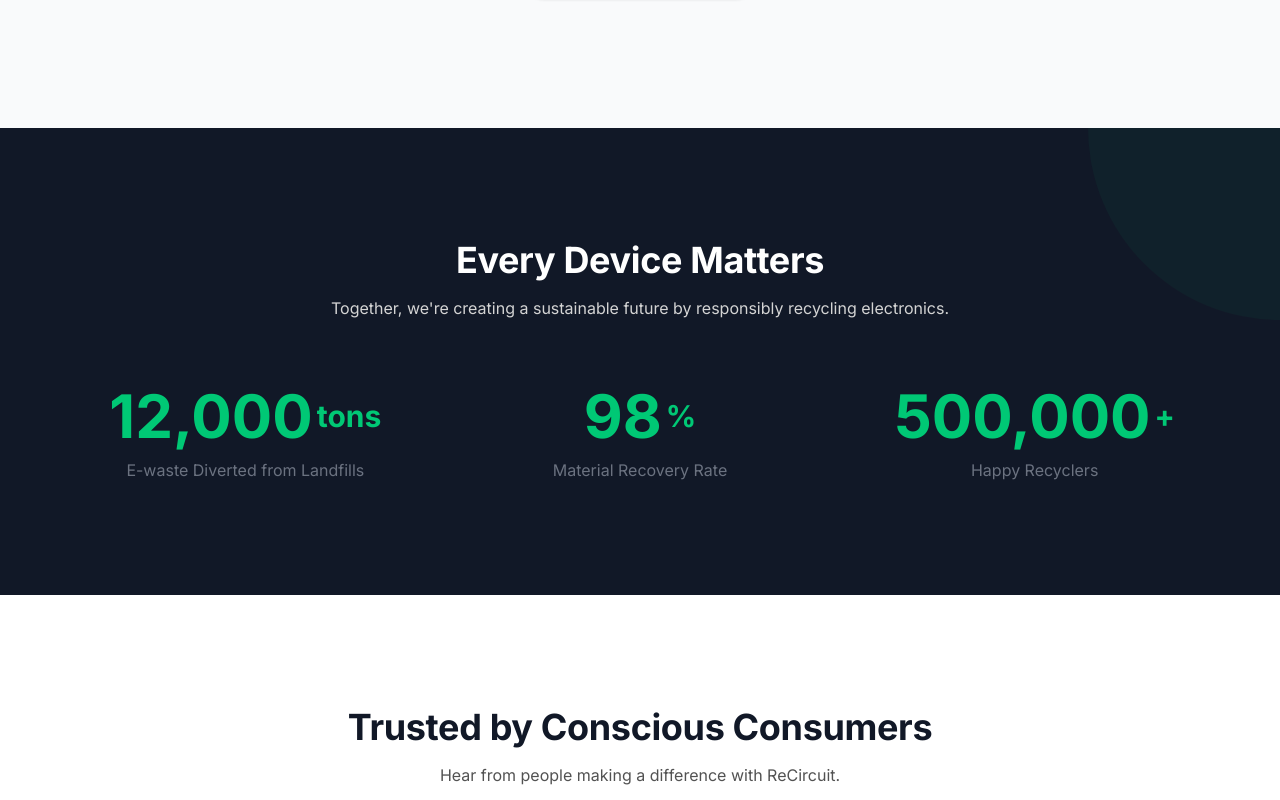
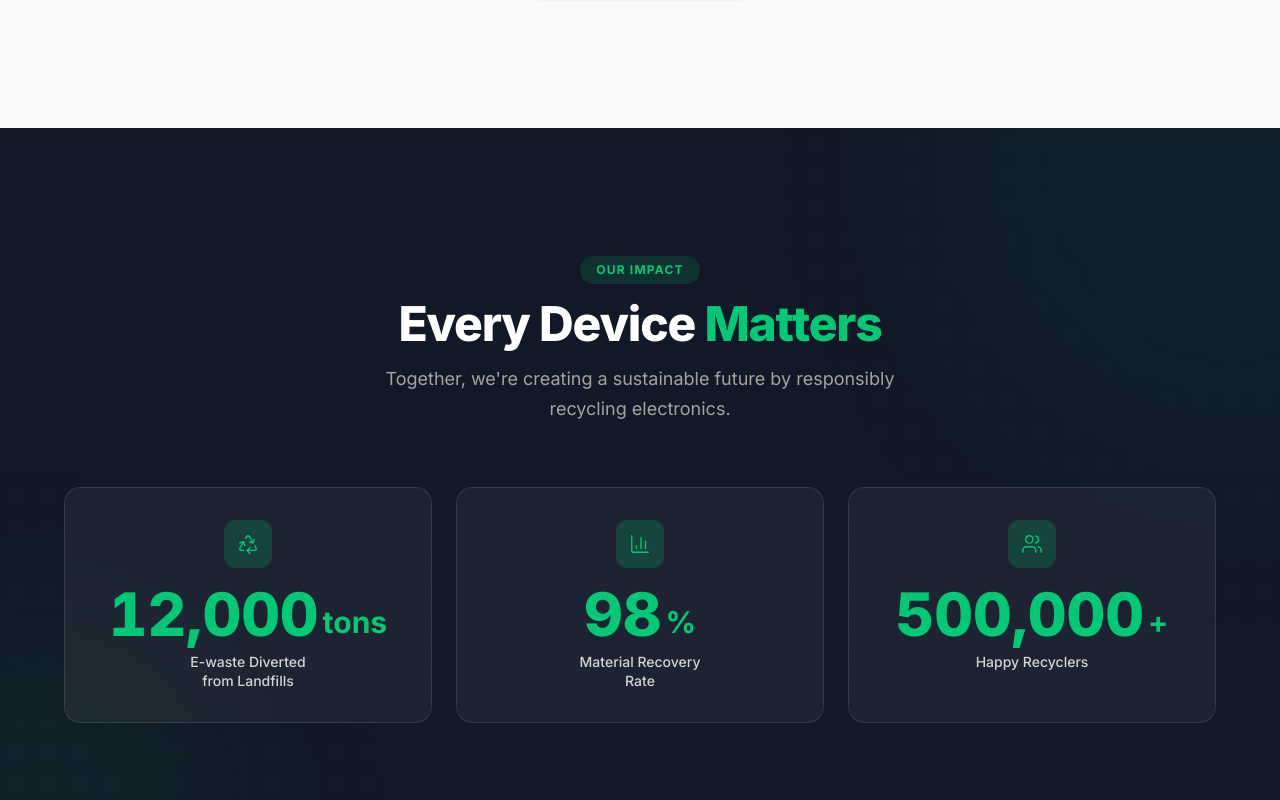
Before and after one commit to nirjalguragainofficial-hash/ReCircuit-Frontend, a React (Vite) app: page / in a window 1280 px wide. Shown: the part 4160-4960 px from the top of the page. Built offline with nearby package versions, Linux system fonts and the light colour scheme.

Commit message:
feat: add Impact section with animated CountUpStat component

```diff
--- a/src/components/CountUpStat.jsx
+++ b/src/components/CountUpStat.jsx
@@ -1,6 +1,6 @@
 import { useEffect, useRef, useState } from 'react';
 
-export function CountUpStat({ number, unit, label }) {
+export function CountUpStat({ number, unit, label, icon: Icon }) {
   const [displayNumber, setDisplayNumber] = useState(0);
   const ref = useRef(null);
   const [isVisible, setIsVisible] = useState(false);
@@ -11,23 +11,17 @@ export function CountUpStat({ number, unit, label }) {
         setIsVisible(true);
       }
     }, { threshold: 0.1 });
-
-    if (ref.current) {
-      observer.observe(ref.current);
-    }
-
+    if (ref.current) observer.observe(ref.current);
     return () => observer.disconnect();
   }, [isVisible]);
 
   useEffect(() => {
     if (!isVisible) return;
-
     const numValue = parseInt(number.replace(/\D/g, ''));
     const duration = 2000;
     const steps = 60;
     const increment = numValue / steps;
     let current = 0;
-
     const timer = setInterval(() => {
       current += increment;
       if (current >= numValue) {
@@ -37,17 +31,21 @@ export function CountUpStat({ number, unit, label }) {
         setDisplayNumber(Math.floor(current));
       }
     }, duration / steps);
-
     return () => clearInterval(timer);
   }, [isVisible, number]);
 
   return (
-    <div ref={ref} className="text-center">
-      <div className="flex items-center justify-center gap-1">
-        <span className="text-5xl md:text-6xl font-bold text-accent">{displayNumber.toLocaleString()}</span>
-        <span className="text-2xl md:text-3xl font-bold text-accent">{unit}</span>
+    <div ref={ref} className="group flex flex-col items-center text-center p-8 bg-white/5 border border-white/10 rounded-2xl backdrop-blur-sm hover:bg-white/10 transition-all duration-300">
+      {Icon && (
+        <div className="w-12 h-12 bg-accent/20 rounded-xl flex items-center justify-center mb-4 group-hover:scale-110 transition-transform duration-300">
+          <Icon size={22} className="text-accent" strokeWidth={1.5} />
+        </div>
+      )}
+      <div className="flex items-end gap-1 mb-2">
+        <span className="text-5xl md:text-6xl font-extrabold text-accent tabular-nums">{displayNumber.toLocaleString()}</span>
+        <span className="text-2xl md:text-3xl font-bold text-accent mb-1">{unit}</span>
       </div>
-      <p className="text-neutral-500 text-body mt-3 max-w-xs mx-auto">{label}</p>
+      <p className="text-neutral-300 text-sm font-medium leading-snug max-w-[140px] mx-auto">{label}</p>
     </div>
   );
 }
--- a/src/components/Impact.jsx
+++ b/src/components/Impact.jsx
@@ -1,31 +1,40 @@
 import { CountUpStat } from './CountUpStat';
 import { stats } from '../data/mockData';
+import { Recycle, BarChart3, Users } from 'lucide-react';
+
+const statIcons = [Recycle, BarChart3, Users];
 
 export function Impact() {
   return (
-    <section className="bg-neutral-900 py-20 md:py-28 text-white relative overflow-hidden">
-      {/* Decorative accent */}
-      <div className="absolute top-0 right-0 w-96 h-96 bg-accent/5 rounded-full -mr-48 -mt-48"></div>
+    <section className="relative bg-neutral-900 py-24 md:py-32 overflow-hidden">
+      {/* Decorative elements */}
+      <div className="absolute top-0 right-0 w-[600px] h-[600px] bg-accent/5 rounded-full blur-[100px] -mr-64 -mt-64 pointer-events-none"></div>
+      <div className="absolute bottom-0 left-0 w-[400px] h-[400px] bg-primary/10 rounded-full blur-[80px] -ml-40 -mb-40 pointer-events-none"></div>
 
-      <div className="max-w-container mx-auto px-gutter relative z-10">
+      {/* Grid dot background */}
+      <div className="absolute inset-0 opacity-[0.04]" style={{ backgroundImage: 'radial-gradient(#00c875 1px, transparent 1px)', backgroundSize: '32px 32px' }}></div>
+
+      <div className="relative max-w-[1200px] mx-auto px-6 z-10">
         {/* Section header */}
         <div className="text-center mb-16">
-          <h2 className="text-display md:text-4xl font-bold mb-4">
-            Every Device Matters
+          <span className="inline-block px-4 py-1.5 bg-accent/15 text-accent text-xs font-bold uppercase tracking-widest rounded-full mb-4">Our Impact</span>
+          <h2 className="text-4xl md:text-5xl font-extrabold text-white mb-4 tracking-tight">
+            Every Device <span className="text-accent">Matters</span>
           </h2>
-          <p className="text-body text-neutral-300 max-w-2xl mx-auto">
+          <p className="text-lg text-neutral-400 max-w-xl mx-auto leading-relaxed">
             Together, we're creating a sustainable future by responsibly recycling electronics.
           </p>
         </div>
 
         {/* Stats grid */}
-        <div className="grid grid-cols-1 md:grid-cols-3 gap-12 md:gap-8">
-          {stats.map((stat) => (
+        <div className="grid grid-cols-1 md:grid-cols-3 gap-6">
+          {stats.map((stat, i) => (
             <CountUpStat
               key={stat.label}
               number={stat.number}
               unit={stat.unit}
               label={stat.label}
+              icon={statIcons[i]}
             />
           ))}
         </div>
```
